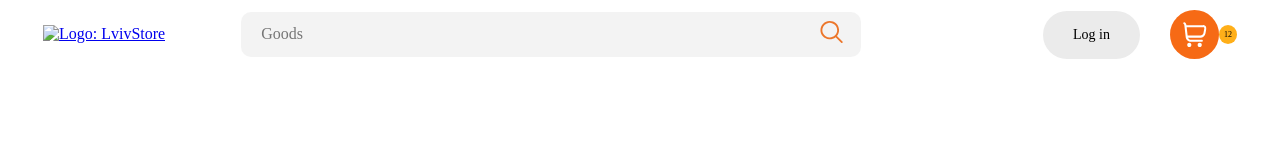
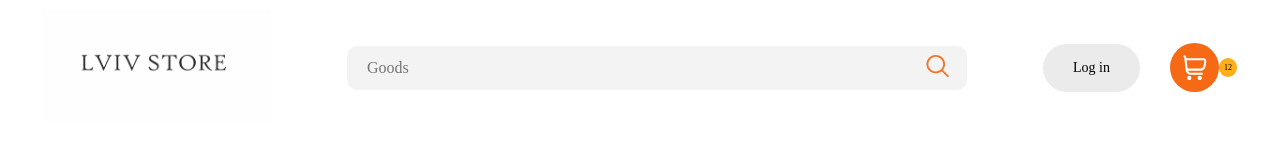
Before and after one commit to Ximik-Yura/index.lviv_store, a plain HTML site: page index.html in a window 1280 px wide. Drawn offline with Linux system fonts and the light colour scheme; the site is published under a folder, as on GitHub Pages, so addresses that start at the root find nothing.

Commit message:
Update index.html

```diff
--- a/index.html
+++ b/index.html
@@ -14,7 +14,7 @@
 <body>
  <header class="header container">
    <a href="/" class="logo">
-    <img width="228" src="/img/logo_lviv_store.png" alt="Logo: LvivStore" class="logo-image">
+    <img width="228" src="img/logo_lviv_store.png" alt="Logo: LvivStore" class="logo-image">
   </a>
   <form action="#"class="search-form">
    <input class="search-input" type="search" placeholder="Goods ">
```
